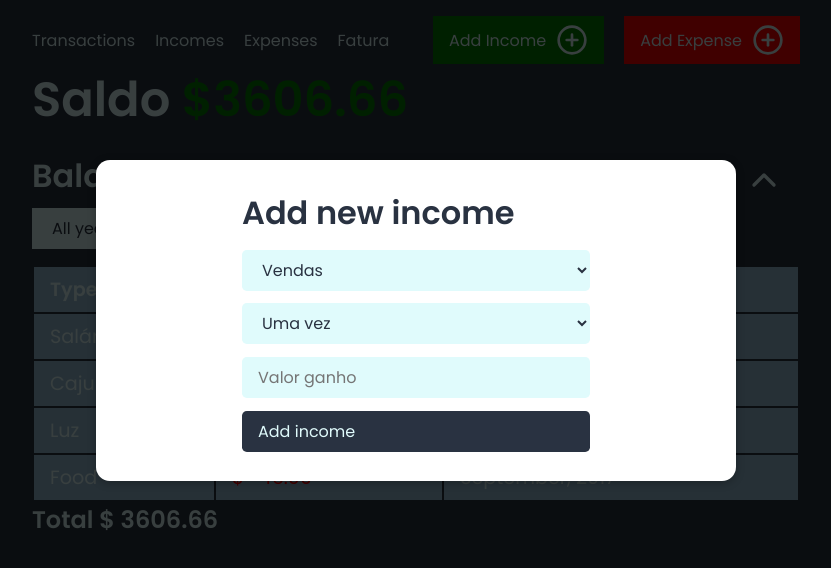
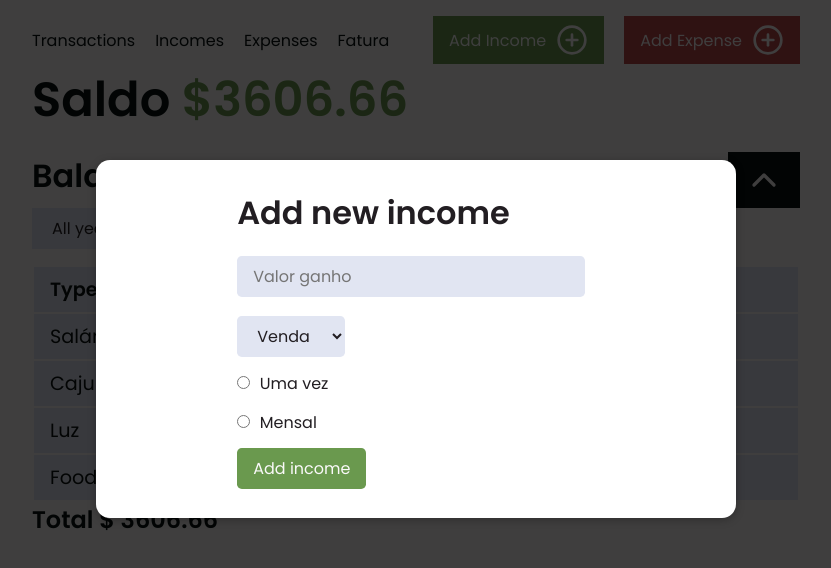
Before and after one commit to anasofiamelo/finances-app, a React (Create React App) app: page /transactions in a window 1280 px wide. Both pictures are taken after a click on the button "Add Income". Shown: the top 568 px of the page, without its empty margins (224-1055 px from the left). Built offline with nearby package versions, Linux system fonts and the light colour scheme.

Commit message:
adding features to add transaction modal, changing main colors and adding input component

```diff
--- a/src/App.jsx
+++ b/src/App.jsx
@@ -9,7 +9,11 @@ function App() {
       <Navbar />
       <h3>
         Saldo{" "}
-        <span style={{ color: `${totalBalance > 0 ? "green" : "red"}` }}>
+        <span
+          style={{
+            color: `${totalBalance > 0 ? "var(--green)" : "var(--red)"}`,
+          }}
+        >
           ${totalBalance}
         </span>
       </h3>
--- a/src/components/AddTransaction.jsx
+++ b/src/components/AddTransaction.jsx
@@ -1,8 +1,6 @@
-import Modal from "./layout/Modal";
 import { useState } from "react";
+import { Modal, Input } from "../components";
 import { useTransactions } from "../context/finances.context";
-
-const recorrencias = ["Uma vez", "Todo mês", "Todo dia", "Todo ano"];
 
 const AddTransaction = (props) => {
   const { addTransactionHandler } = useTransactions();
@@ -10,20 +8,32 @@ const AddTransaction = (props) => {
   const [transactionType, setTransactionType] = useState(
     props.typesOfTransactions[0]
   );
-  const [transactionValue, setTransactionValue] = useState("");
-  const [recorrencia, setRecorrencia] = useState("");
+  const [transactionValue, setTransactionValue] = useState(0);
 
-  const onChangeTransactionTypeHandler = (event) => {
+  const [isRecurrenceOnce, setIsRecurrenceOnce] = useState(true);
+
+  // const [isMonthlyUndefined, setIsMonthlyUndefined] = useState(false);
+  // console.log(isMonthlyUndefined);
+
+  const changeTransactionTypeHandler = (event) => {
     setTransactionType(event.target.value);
   };
 
-  const onChangeRecorrenciaHandler = (event) => {
-    setRecorrencia(event.target.value);
+  const changeTransactionValueHandler = (event) => {
+    setTransactionValue(event.target.value);
   };
 
-  const onChangeTransactionValueHandler = (event) => {
-    setTransactionValue(event.target.value);
+  const changeRecurrenceToMonthly = () => {
+    setIsRecurrenceOnce(false);
   };
+
+  const changeRecurrenceToOnce = () => {
+    setIsRecurrenceOnce(true);
+  };
+
+  // const changeMonthlyToUndefined = () => {
+  //   setIsMonthlyUndefined((prev) => !prev);
+  // };
 
   const submitAddTransactionFormHandler = (event) => {
     event.preventDefault();
@@ -51,12 +61,6 @@ const AddTransaction = (props) => {
     </option>
   ));
 
-  const mappedRecorrencia = recorrencias.map((type) => (
-    <option key={type} value={type}>
-      {type}
-    </option>
-  ));
-
   let valuePlaceholder =
     props.transactionType === "income" ? "Valor ganho" : "Valor gasto";
 
@@ -65,25 +69,60 @@ const AddTransaction = (props) => {
       <form onSubmit={submitAddTransactionFormHandler} className="column">
         <h1>Add new {props.transactionType}</h1>
 
-        <select
-          onChange={onChangeTransactionTypeHandler}
-          value={transactionType}
-        >
+        <Input
+          value={transactionValue}
+          onChange={changeTransactionValueHandler}
+          type="number"
+          placeholder={valuePlaceholder}
+        />
+
+        <select onChange={changeTransactionTypeHandler} value={transactionType}>
           {mappedTransactionTypes}
         </select>
 
-        <select onChange={onChangeRecorrenciaHandler} value={recorrencia}>
-          {mappedRecorrencia}
-        </select>
+        <Input
+          value="Uma vez"
+          type="radio"
+          name="recorrencia"
+          label="Uma vez"
+          id="once"
+          onChange={changeRecurrenceToOnce}
+        />
 
-        <input
-          value={transactionValue}
-          onChange={onChangeTransactionValueHandler}
-          type="number"
-          placeholder={valuePlaceholder}
-        ></input>
+        <Input
+          value="Mensal"
+          type="radio"
+          name="recorrencia"
+          label="Mensal"
+          id="monthly"
+          onChange={changeRecurrenceToMonthly}
+        />
 
-        <button type="submit">Add {props.transactionType}</button>
+        {/* {!isRecurrenceOnce && (
+          <Input type="date" />
+          <div className="monthly">
+            <Input
+              value={isMonthlyUndefined}
+              type="checkbox"
+              label="Indefinido"
+              onChange={changeMonthlyToUndefined}
+            />
+            {!isMonthlyUndefined && <Input type="date" />}
+          </div>
+        )} */}
+
+        <button
+          style={{
+            backgroundColor: `${
+              props.transactionType === "expense"
+                ? "var(--red)"
+                : "var(--green)"
+            }`,
+          }}
+          type="submit"
+        >
+          Add {props.transactionType}
+        </button>
       </form>
     </Modal>
   );
--- a/src/components/Expenses/AddExpense.jsx
+++ b/src/components/Expenses/AddExpense.jsx
@@ -1,16 +1,14 @@
 import { AddTransaction } from "..";
 
-const typeofExpenses = ["Comida", "Contas", "Fatura"];
+const typeofExpenses = ["Comida", "Conta", "Fatura"];
 
 const AddExpense = (props) => {
   return (
-    <>
-      <AddTransaction
-        onClose={props.onClose}
-        transactionType="expense"
-        typesOfTransactions={typeofExpenses}
-      />
-    </>
+    <AddTransaction
+      onClose={props.onClose}
+      transactionType="expense"
+      typesOfTransactions={typeofExpenses}
+    />
   );
 };
 
--- a/src/components/Incomes/AddIncome.jsx
+++ b/src/components/Incomes/AddIncome.jsx
@@ -1,17 +1,15 @@
 import React from "react";
 import { AddTransaction } from "..";
 
-const typeofIncomes = ["Vendas", "Salário", "Caju"];
+const typesofIncome = ["Venda", "Salário", "Vale"];
 
 const AddExpense = (props) => {
   return (
-    <>
-      <AddTransaction
-        onClose={props.onClose}
-        transactionType="income"
-        typesOfTransactions={typeofIncomes}
-      />
-    </>
+    <AddTransaction
+      onClose={props.onClose}
+      transactionType="income"
+      typesOfTransactions={typesofIncome}
+    />
   );
 };
 
--- a/src/components/Transaction.jsx
+++ b/src/components/Transaction.jsx
@@ -6,7 +6,7 @@ const Transaction = (props) => {
   const [showTable, setShowTable] = useState(true);
 
   const formattedDate = (date) =>
-    `${monthNames[date.getMonth()]}, ${date.getFullYear()}`;
+    `${monthNames[date.getMonth()]} ${date.getDate()}, ${date.getFullYear()}`;
 
   const showBalanceTableHandler = () => {
     setShowTable((prev) => !prev);
@@ -20,7 +20,7 @@ const Transaction = (props) => {
   const formattedBalance = props.transactions.map(({ type, value, date }) => (
     <tr key={value}>
       <td>{type}</td>
-      <td style={{ color: `${value > 0 ? "green" : "red"}` }}>
+      <td style={{ color: `${value > 0 ? "var(--green)" : "var(--red)"}` }}>
         $ {value.toFixed(2)}
       </td>
       <td>{formattedDate(date)}</td>
--- a/src/components/index.jsx
+++ b/src/components/index.jsx
@@ -6,6 +6,8 @@ import AddTransaction from "./AddTransaction";
 import Expenses from "./Expenses/Expenses";
 import AddExpense from "./Expenses/AddExpense";
 import Navbar from "./layout/Navbar";
+import Modal from "./layout/Modal";
+import Input from "./ui/Input";
 
 export {
   Incomes,
@@ -16,4 +18,6 @@ export {
   AddTransaction,
   AddIncome,
   AddExpense,
+  Input,
+  Modal,
 };
--- a/src/components/layout/Navbar.jsx
+++ b/src/components/layout/Navbar.jsx
@@ -46,14 +46,17 @@ const Navbar = (props) => {
         <li>
           <button
             onClick={showAddIncomeHandler}
-            style={{ background: "green" }}
+            style={{ background: "var(--green)", color: "var(--white)" }}
           >
             Add Income
             <FiPlusCircle style={{ fontSize: "2rem", cursor: "pointer" }} />
           </button>
         </li>
         <li>
-          <button onClick={showAddExpenseHandler} style={{ background: "red" }}>
+          <button
+            onClick={showAddExpenseHandler}
+            style={{ background: "var(--red)", color: "var(--white)" }}
+          >
             Add Expense
             <FiPlusCircle style={{ fontSize: "2rem", cursor: "pointer" }} />
           </button>
--- /dev/null
+++ b/src/components/ui/Input.jsx
@@ -0,0 +1,20 @@
+const Input = (props) => {
+  return (
+    <div className="form-group">
+      <input
+        style={{
+          marginRight: "0.6rem",
+        }}
+        id={props.id}
+        type={props.type || "text"}
+        name={props.name}
+        value={props.value || ""}
+        placeholder={props.placeholder || props.label}
+        onChange={props.onChange}
+      />
+      {props.label && <label htmlFor={props.id}>{props.label}</label>}
+    </div>
+  );
+};
+
+export default Input;
--- a/src/index.css
+++ b/src/index.css
@@ -14,11 +14,14 @@ html {
 
   /* colors */
   --black: #080f0f;
-  --blue: #3d5a80;
-  --dark-blue: #293241;
-  --white: #e0fbfc;
-  --light-blue: #98c1d9;
+  --dark-blue: #221e22;
+  --white: #faf9f9;
+  --grey: #e1e5f2;
   --coral: #ee6c4d;
+  --red: #bc4749;
+  --dark-green: #386641;
+  --green: #6a994e;
+  --light-green: #6a994e;
 
   /* fonts */
   --raleway: "Raleway";
@@ -26,8 +29,8 @@ html {
   --nothing-you-could-do: "Nothing You Could Do";
 
   /* named colors */
-  --background: var(--dark-blue);
-  --text-color: var(--white);
+  --background: var(--white);
+  --text-color: var(--black);
   --title-color: var(--dark-blue);
 }
 
@@ -73,7 +76,7 @@ ul:nth-child(2) * {
 
 select {
   border: none;
-  background-color: var(--white);
+  background-color: var(--grey);
   padding: 0.5rem 1rem;
   cursor: pointer;
   font-size: 1rem;
@@ -83,22 +86,22 @@ select {
 
 input {
   border: none;
-  background-color: var(--white);
+  background-color: var(--grey);
   padding: 0.5rem 1rem;
   cursor: pointer;
   font-size: 1rem;
-  color: var(--dark-blue);
+  color: var(--black);
   font-family: var(--poppins);
 }
 
 button {
   border: none;
-  background-color: var(--dark-blue);
+  background-color: var(--black);
   cursor: pointer;
   padding: 0.5rem 1rem;
   cursor: pointer;
   font-size: 1rem;
-  color: var(--text-color);
+  color: var(--white);
   font-family: var(--poppins);
   display: flex;
   align-items: center;
@@ -120,6 +123,6 @@ input:focus {
 
 .column {
   display: flex;
+  align-items: flex-start;
   flex-direction: column;
-  width: fit-content;
 }
--- a/src/table.css
+++ b/src/table.css
@@ -4,7 +4,8 @@ table {
 }
 
 tr {
-  background-color: #98c1d9;
+  background-color: var(--grey);
+  color: var(--black);
 }
 
 td {
```
Also changed, not shown: src/components/Balance.jsx (+0 -7 lines).
